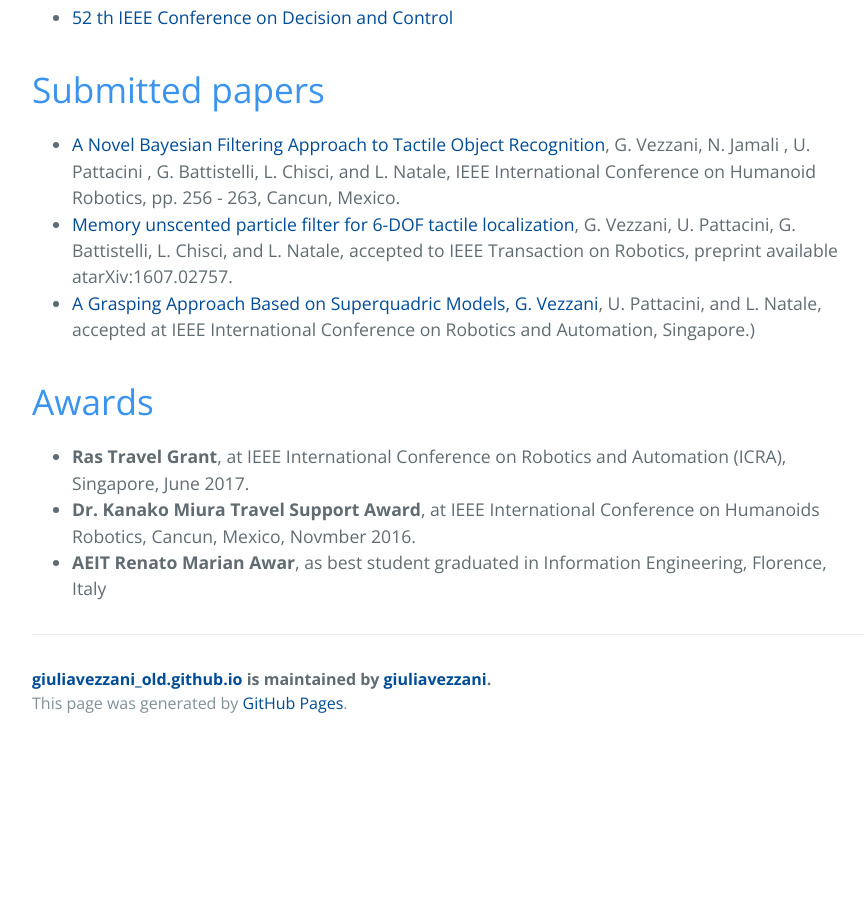
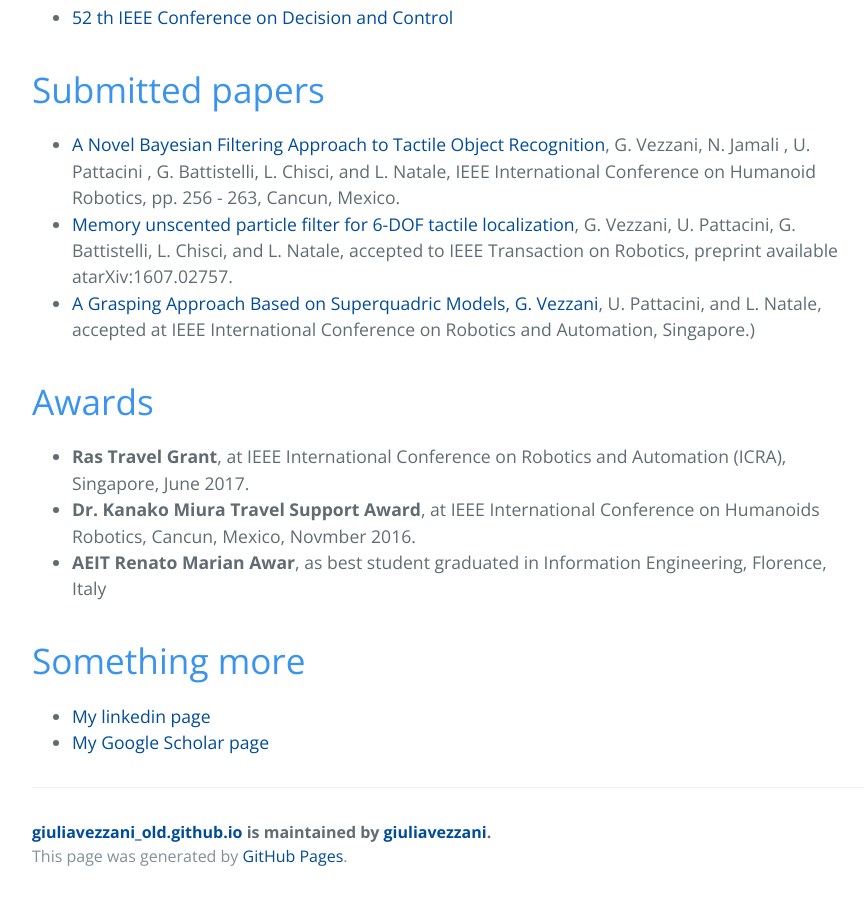
Before and after one commit to giuliavezzani/giuliavezzani_old.github.io, a Jekyll site: the page built from index.md, in a window 1280 px wide and 900 px high, scrolled down 1755 px. Shown: the whole window, without its empty margins (192-1060 px from the left). Built offline with Jekyll 4.4.1, drawn with Linux system fonts in a browser that asks for light colours; our own code applies the rules of GitHub Pages for plain Markdown files; before the commit the page ends 2502 px from its top, so only the background shows below that.

Commit message:
Update index.md

```diff
--- a/index.md
+++ b/index.md
@@ -66,3 +66,8 @@ by merging vision and tactile information for the humanoid robot iCub.
 - **Dr. Kanako Miura Travel Support Award**, at IEEE International Conference on Humanoids
  Robotics, Cancun, Mexico, Novmber 2016.
  - **AEIT Renato Marian Awar**, as best student graduated in Information Engineering, Florence, Italy
+
+# Something more
+
+- [My linkedin  page](https://it.linkedin.com/in/giuliavezzani)
+- [My Google Scholar page](https://scholar.google.it/citations?user=Zlpuln8AAAAJ&hl=it)
```
